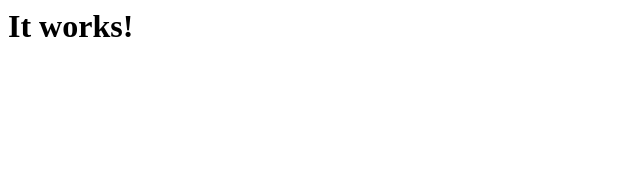
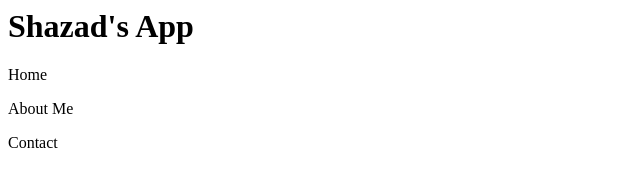
Before and after one commit to shazadn/test-mobile-app, a plain HTML site: page www/index.html in a window 1280 px wide. Shown: the whole page, without its empty margins (0-640 px from the left). Drawn offline with Linux system fonts and the light colour scheme.

Commit message:
Update index file

```diff
--- a/www/index.html
+++ b/www/index.html
@@ -1 +1,9 @@
-<html><body><h1>It works!</h1></body></html>
+<html>
+	<body>
+		<h1>Shazad's App</h1>
+        <p> Home</p>
+        <p>About Me</p>
+        <p>Contact</p>
+
+	</body>
+</html>
```
